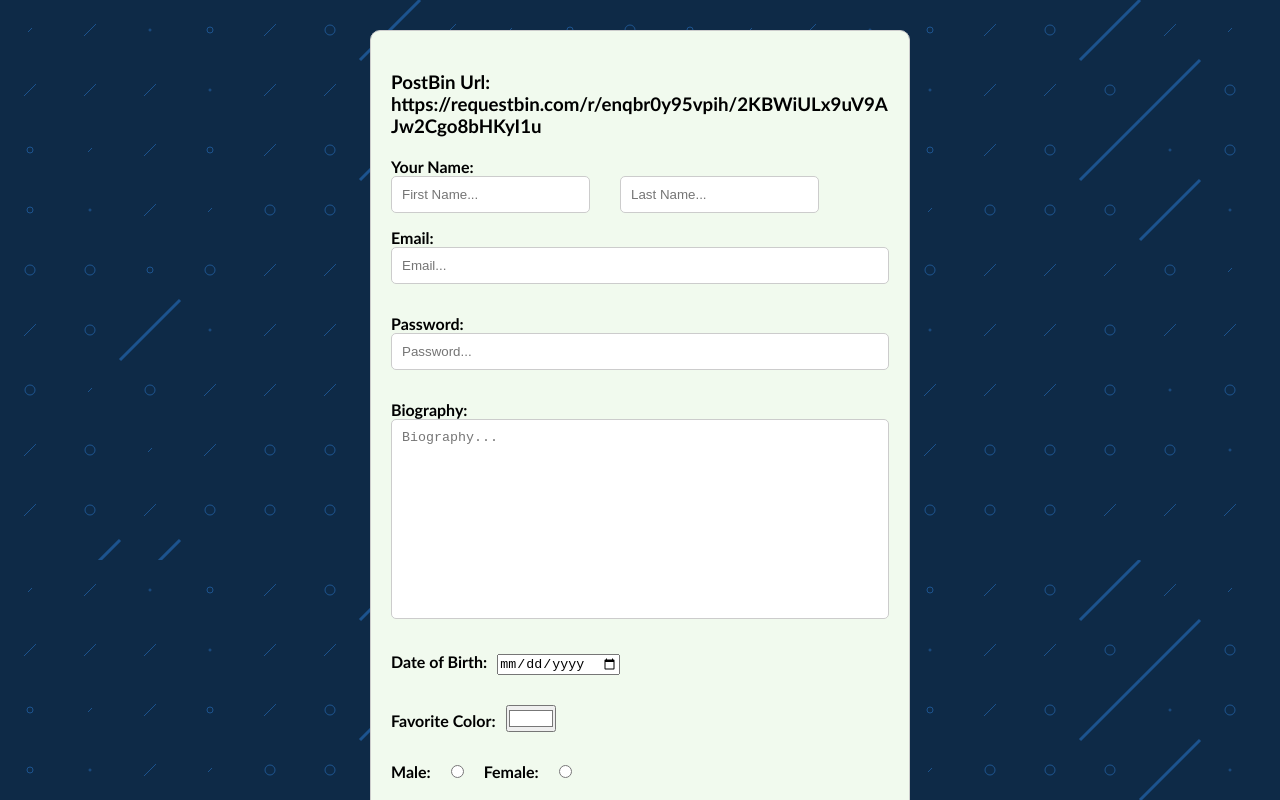
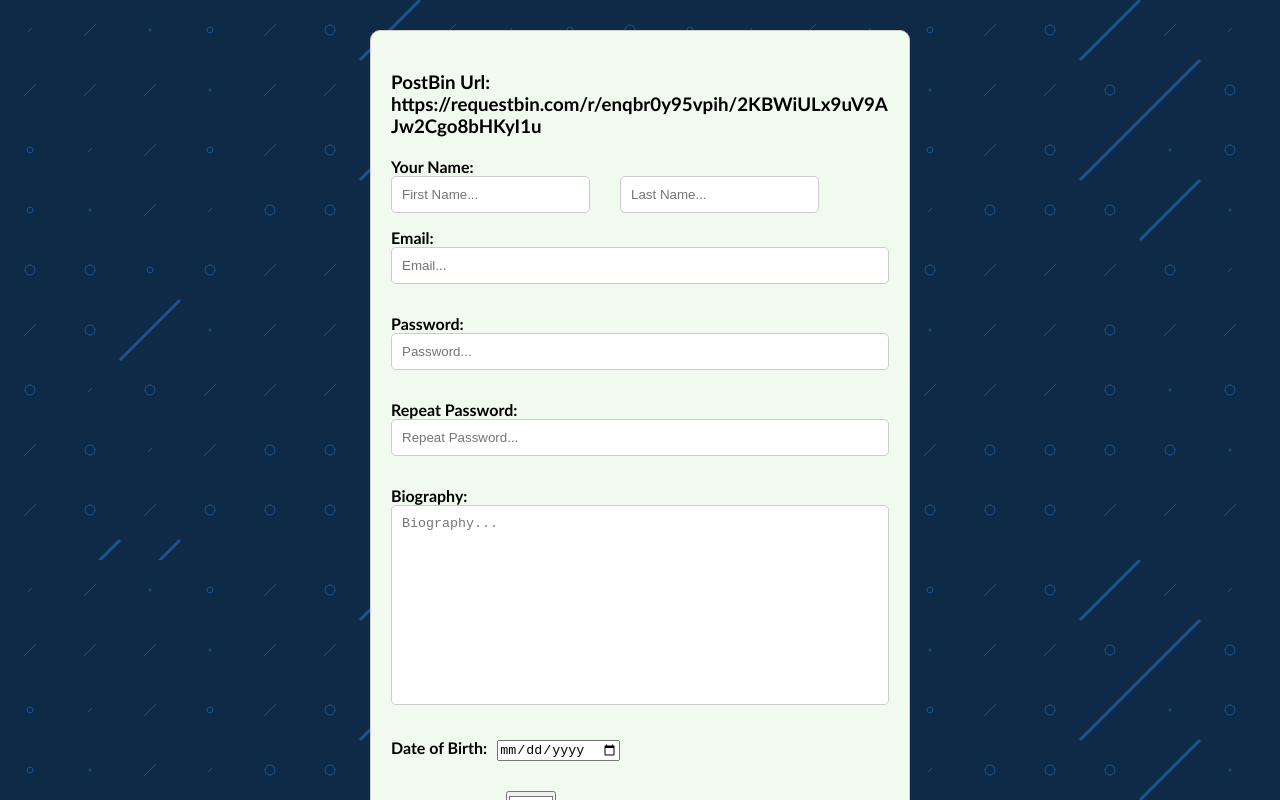
Before and after one commit to Mopcho/nexgen-solution, a React app: page / in a window 1280 px wide. Shown: the top 800 px of the page. Built offline with nearby package versions, Linux system fonts and the light colour scheme.

Commit message:
Added Repeat password field

```diff
--- a/src/views/Form/FormController.ts
+++ b/src/views/Form/FormController.ts
@@ -44,8 +44,17 @@ export class FormController {
     event.preventDefault();
 
     // ** Start of Validation **
-    const { firstName, lastName, email, password, biography, dob, termsAndServices, gender } =
-      this.model.state.formData;
+    const {
+      firstName,
+      lastName,
+      email,
+      password,
+      biography,
+      dob,
+      termsAndServices,
+      gender,
+      repeatPassword,
+    } = this.model.state.formData;
 
     // FirstName must be 3 characters long
     if (firstName.length < 3) {
@@ -75,6 +84,16 @@ export class FormController {
       });
     } else {
       this.model.setErrors({ ...this.model.state.formErrors, password: false });
+    }
+
+    // Repeat password must match password
+    if (repeatPassword !== password) {
+      this.model.setErrors({
+        ...this.model.state.formErrors,
+        repeatPassword: 'Must match password',
+      });
+    } else {
+      this.model.setErrors({ ...this.model.state.formErrors, repeatPassword: false });
     }
 
     // Email must be a valid email and pass the regex test
@@ -158,6 +177,7 @@ export class FormController {
         lastName: '',
         email: '',
         password: '',
+        repeatPassword: '',
         biography: '',
         dob: '',
         favoriteColor: '',
--- a/src/views/Form/FormModel.ts
+++ b/src/views/Form/FormModel.ts
@@ -3,6 +3,7 @@ export interface FormData {
   lastName: string;
   email: string;
   password: string;
+  repeatPassword: string;
   biography: string;
   dob: string;
   favoriteColor: string;
@@ -15,6 +16,7 @@ export interface FormErrors {
   lastName: string | false;
   email: string | false;
   password: string | false;
+  repeatPassword: string | false;
   biography: string | false;
   dob: string | false;
   favoriteColor: string | false;
@@ -36,6 +38,7 @@ export class FormModel {
       lastName: '',
       email: '',
       password: '',
+      repeatPassword: '',
       biography: '',
       dob: '',
       favoriteColor: '#ffffff',
@@ -47,6 +50,7 @@ export class FormModel {
       lastName: false,
       email: false,
       password: false,
+      repeatPassword: false,
       biography: false,
       dob: false,
       favoriteColor: false,
--- a/src/views/Form/FormView.tsx
+++ b/src/views/Form/FormView.tsx
@@ -107,6 +107,23 @@ export class FormView extends React.Component<FormProps> {
           </div>
 
           <div className="form-field">
+            <label htmlFor="repeatPassword">
+              Repeat Password:
+              <input
+                type="password"
+                id="repeatPassword"
+                name="repeatPassword"
+                value={this.model.state.formData.repeatPassword}
+                onChange={this.controller.onChange}
+                placeholder="Repeat Password..."
+              />
+            </label>
+            {this.model.state.formErrors.repeatPassword ? (
+              <span>{this.model.state.formErrors.repeatPassword}</span>
+            ) : null}
+          </div>
+
+          <div className="form-field">
             <label htmlFor="biography">
               Biography:
               <textarea
--- a/src/views/styles/From.styled.tsx
+++ b/src/views/styles/From.styled.tsx
@@ -76,6 +76,7 @@ const FormStyled = styled.form`
   label[for='gender-female'] {
     display: inline-block;
   }
+
   input[type='radio'] {
     display: inline-block;
     margin: 0px 20px;
```
